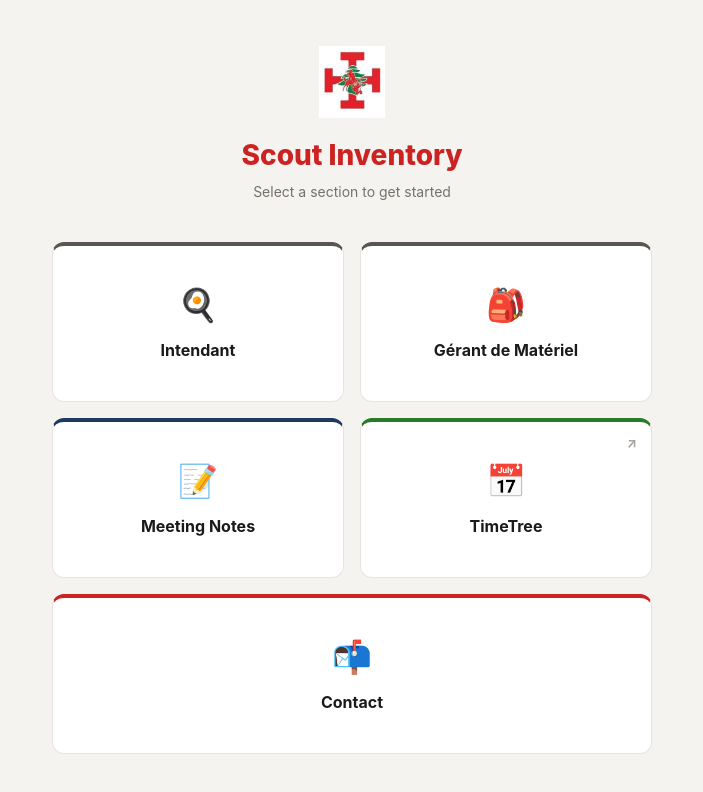
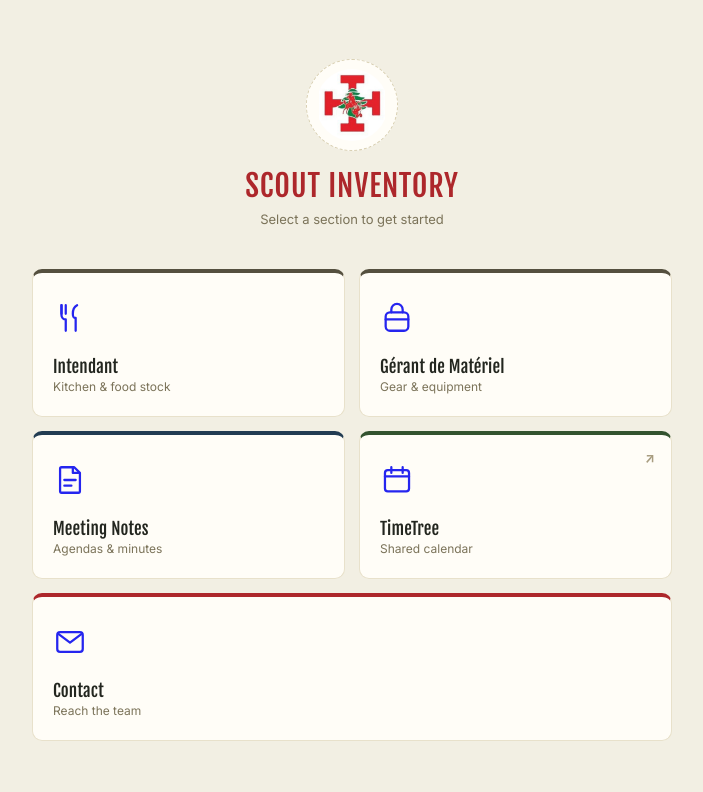
Before and after one commit to charbeljobran/scout-system, a Next.js app: page / in a window 1280 px wide. Shown: the top 792 px of the page, without its empty margins (288-991 px from the left). Built offline with nearby package versions, Linux system fonts and the light colour scheme; no server answers.

Commit message:
new features

```diff
--- a/src/app/globals.css
+++ b/src/app/globals.css
@@ -1,40 +1,52 @@
 /* ── DESIGN TOKENS ── */
+/* Canvas/khaki base with an oxblood brand red and forest/brass accents —
+   pulled toward the org's own crest color rather than a generic admin palette. */
+@import url('https://fonts.googleapis.com/css2?family=Fjalla+One&family=Inter:wght@400;500;600;700;800&display=swap');
+
 :root {
-  --color-text: #1a1a1a;
-  --color-text-muted: #76716c;
-  --color-text-secondary: #4a4540;
-  --color-text-faint: #a8a29b;
-
-  --color-brand: #cc2222;
-  --color-danger: #8b1a1a;
-
-  --color-bg: #f5f3f0;
-  --color-surface: #ffffff;
-  --color-surface-muted: #f0ece8;
-
-  --color-border: #d8d1ca;
-  --color-border-light: #e8e3de;
-
-  --color-accent-red: #cc2222;
-  --color-accent-green: #2a7a2a;
-  --color-accent-orange: #d46b00;
-  --color-accent-gold: #b8960c;
-  --color-accent-gray: #5a5550;
-  --color-accent-blue: #1e3a5f;
+  --color-text: #23261f;
+  --color-text-muted: #7b7359;
+  --color-text-secondary: #423e2f;
+  --color-text-faint: #a89d80;
+
+  --color-brand: #ad272b;
+  --color-danger: #7a1717;
+
+  --color-bg: #f2efe3;
+  --color-surface: #fffdf7;
+  --color-surface-muted: #eae3cd;
+
+  --color-border: #d9d0b3;
+  --color-border-light: #e8e1cb;
+
+  --color-accent-red: #ad272b;
+  --color-accent-green: #33532f;
+  --color-accent-orange: #a85a1c;
+  --color-accent-gold: #93701f;
+  --color-accent-gray: #55503f;
+  --color-accent-blue: #223c52;
+
+  --font-display: 'Fjalla One', 'Segoe UI', sans-serif;
+  --font-body: 'Inter', -apple-system, BlinkMacSystemFont, 'Segoe UI', Roboto, sans-serif;
 }
 
 /* ── RESET & BASE ── */
 *, *::before, *::after { box-sizing: border-box; margin: 0; padding: 0; }
 
 body {
-  font-family: -apple-system, BlinkMacSystemFont, 'Segoe UI', Roboto, sans-serif;
+  font-family: var(--font-body);
   font-size: 14px;
   color: var(--color-text);
   background: var(--color-bg);
   line-height: 1.5;
 }
 
-h1, h2, h3 { font-weight: 700; line-height: 1.2; }
+h1, h2, h3 {
+  font-family: var(--font-display);
+  font-weight: 400;
+  letter-spacing: 0.01em;
+  line-height: 1.15;
+}
 p { color: var(--color-text-secondary); }
 
 /* ── APP SHELL ── */
@@ -65,12 +77,15 @@ p { color: var(--color-text-secondary); }
 
 /* ── EYEBROW ── */
 .eyebrow {
+  display: inline-block;
   font-size: 11px;
   font-weight: 700;
   text-transform: uppercase;
-  letter-spacing: 0.08em;
+  letter-spacing: 0.1em;
   color: var(--color-text-muted);
-  margin-bottom: 4px;
+  margin-bottom: 6px;
+  padding-bottom: 3px;
+  border-bottom: 1px dashed var(--color-border);
 }
 
 /* ── BUTTONS ── */
@@ -636,36 +651,58 @@ tbody tr:hover { background: #faf8f6; }
   margin-bottom: 40px;
 }
 
-.landing-header img { object-fit: contain; margin-bottom: 16px; }
-.landing-header h1  { font-size: 28px; font-weight: 800; color: var(--color-brand); margin-bottom: 8px; }
-.landing-header p   { font-size: 14px; color: var(--color-text-muted); }
+/* Logo sits inside a dashed "patch" ring, echoing a scout badge rather
+   than a plain square app icon. */
+.landing-header__badge {
+  display: inline-flex;
+  align-items: center;
+  justify-content: center;
+  width: 92px;
+  height: 92px;
+  border-radius: 50%;
+  border: 1.5px dashed var(--color-border);
+  padding: 8px;
+  margin-bottom: 18px;
+  background: var(--color-surface);
+}
+
+.landing-header img { object-fit: contain; border-radius: 50%; }
+.landing-header h1  {
+  font-size: 30px;
+  color: var(--color-brand);
+  margin-bottom: 6px;
+  text-transform: uppercase;
+  letter-spacing: 0.03em;
+}
+.landing-header p   { font-size: 13px; color: var(--color-text-muted); }
 
 .landing-grid {
   display: grid;
   grid-template-columns: repeat(2, 1fr);
-  gap: 16px;
+  gap: 14px;
   width: 100%;
-  max-width: 600px;
+  max-width: 640px;
 }
 
 .landing-card {
   position: relative;
   display: flex;
   flex-direction: column;
-  align-items: center;
-  justify-content: center;
-  text-align: center;
+  align-items: flex-start;
+  justify-content: flex-end;
+  text-align: left;
   text-decoration: none;
-  padding: 32px 24px;
-  border-radius: 12px;
-  transition: transform 0.15s ease, box-shadow 0.15s ease;
-  min-height: 160px;
+  padding: 20px;
+  border-radius: 10px;
+  transition: transform 0.15s ease, box-shadow 0.15s ease, border-color 0.15s ease;
+  min-height: 148px;
+  border-style: solid;
 }
 
 .landing-card__external {
   position: absolute;
-  top: 12px;
-  right: 14px;
+  top: 14px;
+  right: 16px;
   font-size: 13px;
   font-weight: 700;
   color: var(--color-text-faint);
@@ -673,12 +710,27 @@ tbody tr:hover { background: #faf8f6; }
 
 .landing-card:hover {
   transform: translateY(-3px);
-  box-shadow: 0 8px 24px rgba(0,0,0,0.1);
-}
-
-.landing-card__emoji { font-size: 32px; margin-bottom: 12px; }
-.landing-card__title { font-size: 16px; font-weight: 700; color: var(--color-text); margin-bottom: 6px; }
-.landing-card__desc  { font-size: 13px; color: var(--color-text-muted); line-height: 1.5; }
+  box-shadow: 0 10px 22px rgba(35, 38, 31, 0.12);
+}
+
+.landing-card__icon {
+  width: 34px;
+  height: 34px;
+  margin-bottom: 22px;
+  color: inherit;
+  opacity: 0.85;
+}
+
+.landing-card__title {
+  font-family: var(--font-display);
+  font-weight: 400;
+  font-size: 17px;
+  letter-spacing: 0.01em;
+  color: var(--color-text);
+  margin-bottom: 3px;
+}
+
+.landing-card__desc  { font-size: 12px; color: var(--color-text-muted); line-height: 1.4; }
 
 .landing-card--contact { grid-column: 1 / -1; }
 
--- a/src/app/page.tsx
+++ b/src/app/page.tsx
@@ -4,26 +4,30 @@ import Link from 'next/link';
 import { useEffect, useState } from 'react';
 import { supabase } from '@/lib/supabase';
 import { MEMBER_ACCESS_ROLES } from '@/lib/members';
+import { KitchenIcon, GearBagIcon, PeopleIcon, NotesIcon, CalendarIcon, MailIcon, GearAdminIcon } from '@/components/icons/ScoutIcons';
 
 type Feature = {
   href: string;
   title: string;
+  desc: string;
   accent: string;
-  emoji: string;
+  icon: React.ComponentType<{ className?: string }>;
 };
 
 const features: Feature[] = [
   {
     href: '/inventory/intendant',
     title: 'Intendant',
+    desc: 'Kitchen & food stock',
     accent: 'accent-gray',
-    emoji: '🍳',
+    icon: KitchenIcon,
   },
   {
     href: '/inventory/materiel',
     title: 'Gérant de Matériel',
+    desc: 'Gear & equipment',
     accent: 'accent-gray',
-    emoji: '🎒',
+    icon: GearBagIcon,
   },
 ];
 
@@ -56,7 +60,9 @@ export default function Home() {
   return (
     <main className="landing-shell">
       <div className="landing-header">
-        <img src="/sdlmwm-logo.jpg" alt="Scout Du Liban" width="72" height="72" />
+        <span className="landing-header__badge">
+          <img src="/sdlmwm-logo.jpg" alt="Scout Du Liban" width="72" height="72" />
+        </span>
         <h1>Scout Inventory</h1>
         <p>Select a section to get started</p>
       </div>
@@ -64,8 +70,9 @@ export default function Home() {
       <div className="landing-grid">
         {features.map((feature) => (
           <Link key={feature.href} href={feature.href} className={`landing-card panel ${feature.accent}`}>
-            <span className="landing-card__emoji">{feature.emoji}</span>
+            <feature.icon className="landing-card__icon" />
             <h2 className="landing-card__title">{feature.title}</h2>
+            <p className="landing-card__desc">{feature.desc}</p>
           </Link>
         ))}
 
@@ -78,31 +85,36 @@ export default function Home() {
 
         {roleChecked && canAccessMembers && (
           <Link href="/members" className="landing-card panel accent-orange">
-            <span className="landing-card__emoji">🧑‍🤝‍🧑</span>
+            <PeopleIcon className="landing-card__icon" />
             <h2 className="landing-card__title">Members</h2>
+            <p className="landing-card__desc">Roster & attendance</p>
           </Link>
         )}
 
         <Link href="/notes" className="landing-card panel accent-blue">
-          <span className="landing-card__emoji">📝</span>
+          <NotesIcon className="landing-card__icon" />
           <h2 className="landing-card__title">Meeting Notes</h2>
+          <p className="landing-card__desc">Agendas & minutes</p>
         </Link>
 
         <Link href="/timetree" className="landing-card panel accent-green">
           <span className="landing-card__external" aria-hidden="true">↗</span>
-          <span className="landing-card__emoji">📅</span>
+          <CalendarIcon className="landing-card__icon" />
           <h2 className="landing-card__title">TimeTree</h2>
+          <p className="landing-card__desc">Shared calendar</p>
         </Link>
 
         <Link href="/contact" className="landing-card panel accent-red landing-card--contact">
-          <span className="landing-card__emoji">📬</span>
+          <MailIcon className="landing-card__icon" />
           <h2 className="landing-card__title">Contact</h2>
+          <p className="landing-card__desc">Reach the team</p>
         </Link>
 
         {roleChecked && isCG && (
           <Link href="/admin" className="landing-card panel accent-gold landing-card--contact">
-            <span className="landing-card__emoji">⚙️</span>
+            <GearAdminIcon className="landing-card__icon" />
             <h2 className="landing-card__title">Admin</h2>
+            <p className="landing-card__desc">Manage accounts & access</p>
           </Link>
         )}
       </div>
--- /dev/null
+++ b/src/components/icons/ScoutIcons.tsx
@@ -0,0 +1,80 @@
+type IconProps = {
+  className?: string;
+};
+
+const base = {
+  viewBox: '0 0 24 24',
+  fill: 'none',
+  stroke: 'currentColor',
+  strokeWidth: 1.6,
+  strokeLinecap: 'round' as const,
+  strokeLinejoin: 'round' as const,
+};
+
+export function KitchenIcon({ className }: IconProps) {
+  return (
+    <svg {...base} className={className} aria-hidden="true">
+      <path d="M6 3v7a3 3 0 0 0 3 3v8" />
+      <path d="M6 3v6M9 3v6" />
+      <path d="M17 3c-2 1-3 3-3 6s1 3 2 3v9" />
+    </svg>
+  );
+}
+
+export function GearBagIcon({ className }: IconProps) {
+  return (
+    <svg {...base} className={className} aria-hidden="true">
+      <path d="M8 8V6a4 4 0 0 1 8 0v2" />
+      <rect x="4" y="8" width="16" height="13" rx="3" />
+      <path d="M4 13h16" />
+    </svg>
+  );
+}
+
+export function PeopleIcon({ className }: IconProps) {
+  return (
+    <svg {...base} className={className} aria-hidden="true">
+      <circle cx="9" cy="8" r="3" />
+      <path d="M3 20c0-3.3 2.7-5.5 6-5.5s6 2.2 6 5.5" />
+      <circle cx="17.5" cy="9" r="2.3" />
+      <path d="M15.8 14.8c2.6.4 4.2 2.3 4.2 5.2" />
+    </svg>
+  );
+}
+
+export function NotesIcon({ className }: IconProps) {
+  return (
+    <svg {...base} className={className} aria-hidden="true">
+      <path d="M6 3h9l4 4v13a1 1 0 0 1-1 1H6a1 1 0 0 1-1-1V4a1 1 0 0 1 1-1Z" />
+      <path d="M14 3v4h4" />
+      <path d="M8 12h8M8 16h5" />
+    </svg>
+  );
+}
+
+export function CalendarIcon({ className }: IconProps) {
+  return (
+    <svg {...base} className={className} aria-hidden="true">
+      <rect x="3.5" y="5" width="17" height="15" rx="2" />
+      <path d="M3.5 9.5h17M8 3v4M16 3v4" />
+    </svg>
+  );
+}
+
+export function MailIcon({ className }: IconProps) {
+  return (
+    <svg {...base} className={className} aria-hidden="true">
+      <rect x="3" y="5" width="18" height="14" rx="2" />
+      <path d="m4 6.5 8 6 8-6" />
+    </svg>
+  );
+}
+
+export function GearAdminIcon({ className }: IconProps) {
+  return (
+    <svg {...base} className={className} aria-hidden="true">
+      <circle cx="12" cy="12" r="3" />
+      <path d="M12 3.5v2.4M12 18.1v2.4M20.5 12h-2.4M5.9 12H3.5M17.7 6.3l-1.7 1.7M8 16l-1.7 1.7M17.7 17.7 16 16M8 8 6.3 6.3" />
+    </svg>
+  );
+}
```
